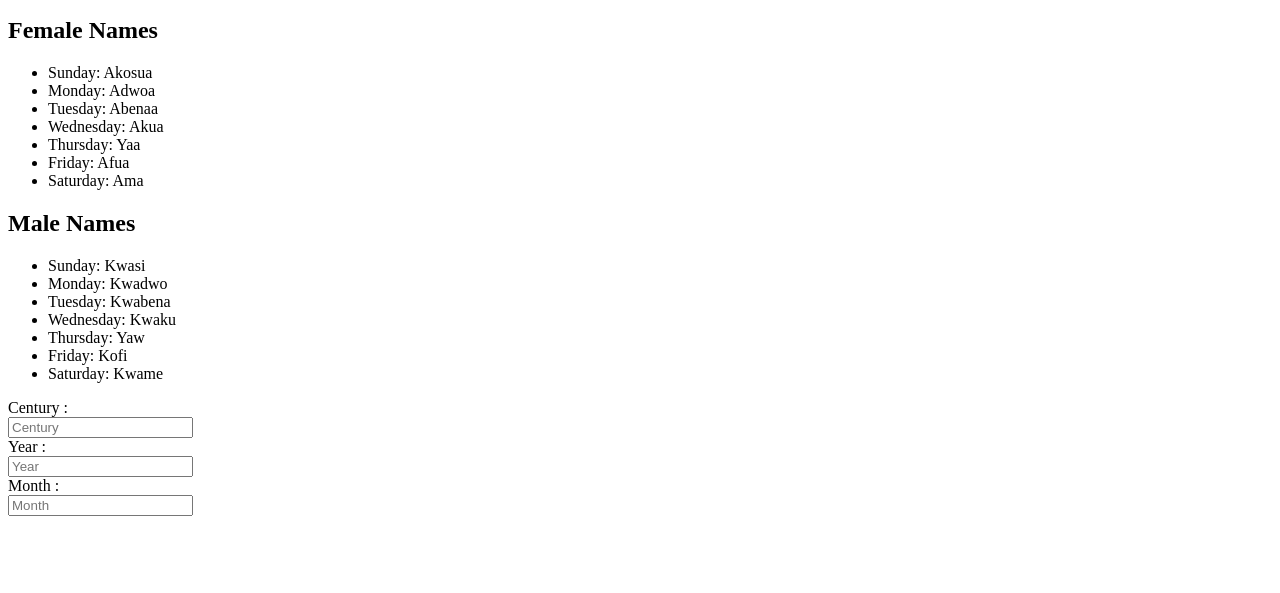
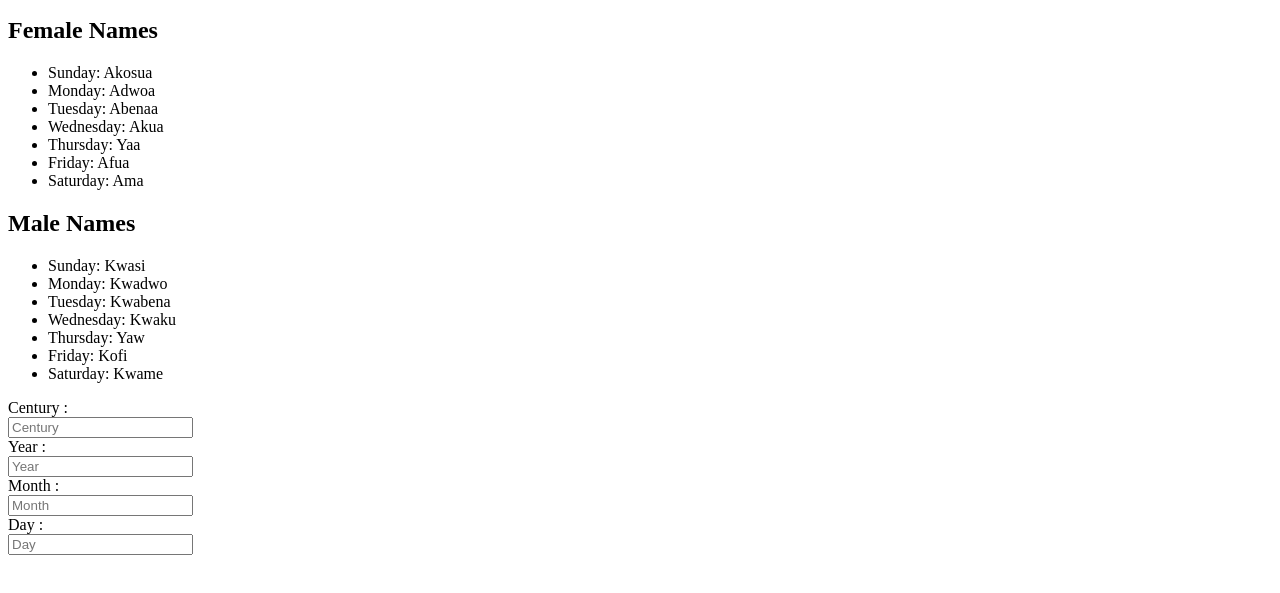
Before and after one commit to Abijahkabiro/akan, a plain HTML site: page index.html in a window 1280 px wide. Shown: the part 119-712 px from the top of the page. Drawn offline with Linux system fonts and the light colour scheme.

Commit message:
add day form

```diff
--- a/index.html
+++ b/index.html
@@ -52,6 +52,11 @@
             <label for="month">Month :</label><br>
             <input type="number" placeholder="Month" class="form-control" id="month">
         </div>
+        <div class="form-group">
+            <label for="day">Day :</label><br>
+            <input type="number" placeholder="Day" class="form-control" id="day">
+        </div>
+        <br><br>
 
     </div>
 </body>
```
